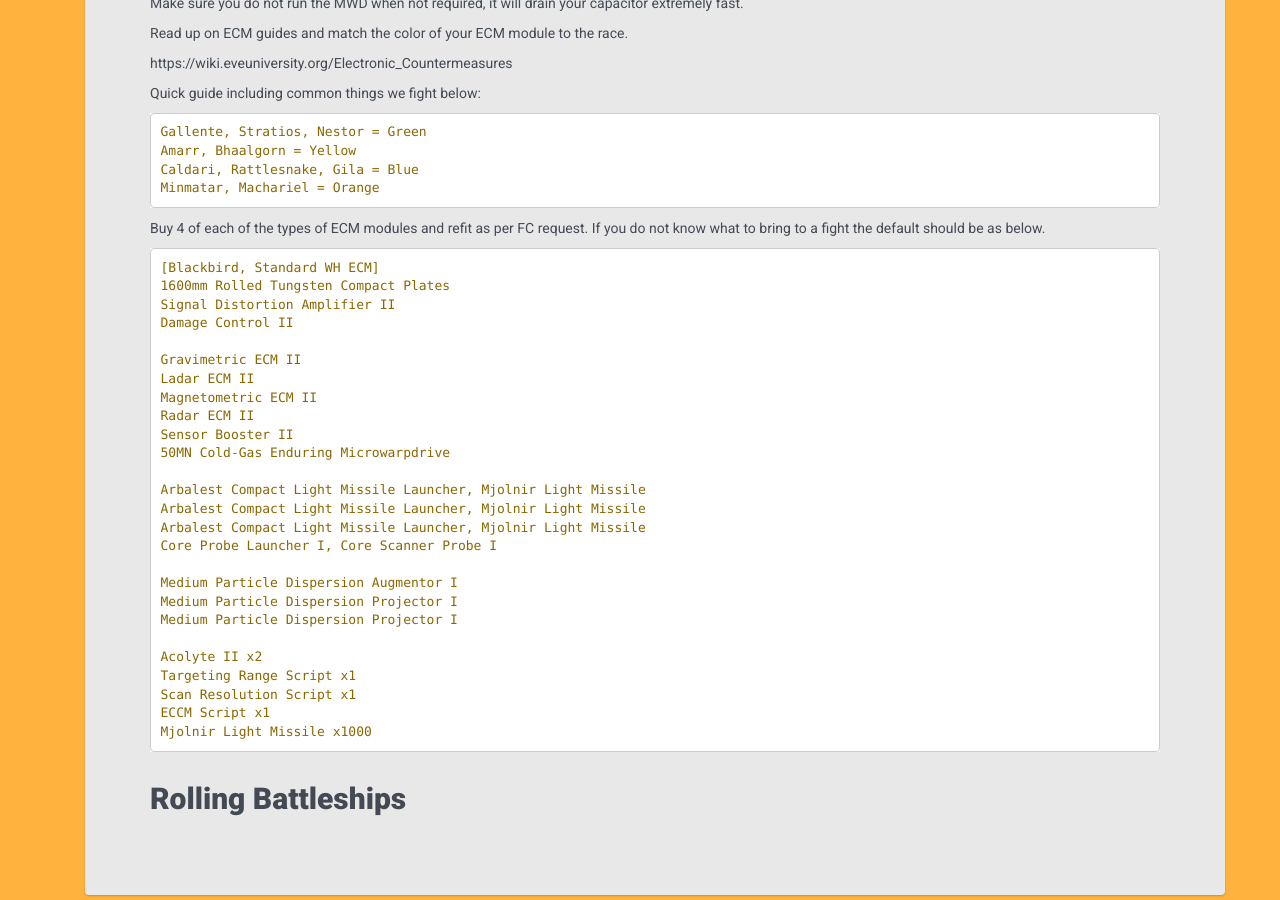
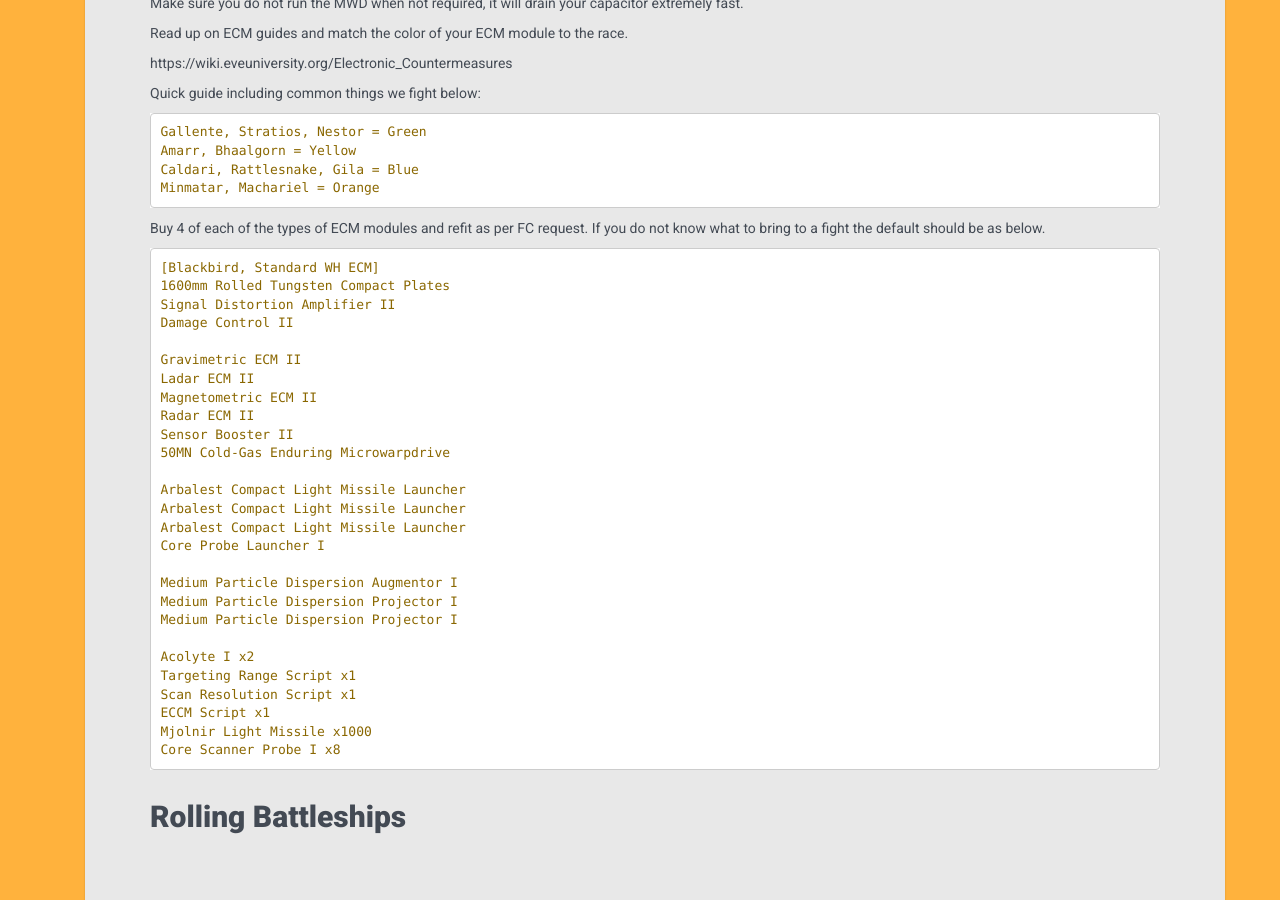
Before and after one commit to all-out/guides, a Jekyll site: the page built from _guides/fittings.md, in a window 1280 px wide and 900 px high, scrolled down 1321 px. Built offline with Jekyll 4.4.1, drawn with Linux system fonts in a browser that asks for light colours.

Commit message:
Update fittings.md

````diff
--- a/_guides/fittings.md
+++ b/_guides/fittings.md
@@ -92,20 +92,21 @@
 Sensor Booster II
 50MN Cold-Gas Enduring Microwarpdrive
 
-Arbalest Compact Light Missile Launcher, Mjolnir Light Missile
-Arbalest Compact Light Missile Launcher, Mjolnir Light Missile
-Arbalest Compact Light Missile Launcher, Mjolnir Light Missile
-Core Probe Launcher I, Core Scanner Probe I
+Arbalest Compact Light Missile Launcher
+Arbalest Compact Light Missile Launcher
+Arbalest Compact Light Missile Launcher
+Core Probe Launcher I
 
 Medium Particle Dispersion Augmentor I
 Medium Particle Dispersion Projector I
 Medium Particle Dispersion Projector I
 
-Acolyte II x2
+Acolyte I x2
 Targeting Range Script x1
 Scan Resolution Script x1
 ECCM Script x1
 Mjolnir Light Missile x1000
+Core Scanner Probe I x8
 ```
 
 
````
